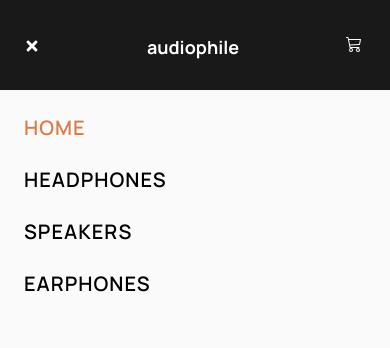
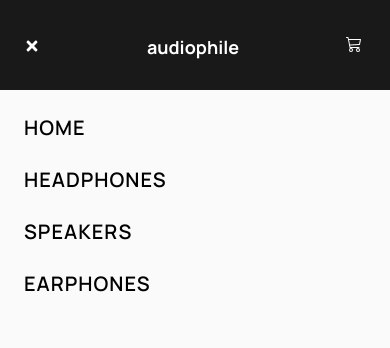
Before and after one commit to mrvicthor/audiophile-ecommerce, a Next.js app: page / in a window 390 px wide. Both pictures are taken after a click on the button "Menu". Shown: the top 348 px of the page. Built offline with nearby package versions, Linux system fonts and the light colour scheme.

Commit message:
updated header

```diff
--- a/components/sidebar/index.tsx
+++ b/components/sidebar/index.tsx
@@ -9,7 +9,10 @@
   const [selected, setSelected] = useState<string>("home");
   const variants = {
     open: {
-      transition: { staggerChildren: 0.2, staggerDirection: 1 },
+      transition: {
+        staggerChildren: 0.2,
+        staggerDirection: 1,
+      },
     },
     closed: {
       transition: {
@@ -48,7 +51,7 @@
           className="lg:hidden sidebar"
         >
           <motion.ul
-            className="lg:hidden sidebar"
+            className="lg:hidden space-y-6"
             variants={variants}
             initial="closed"
             animate="open"
--- a/styles/globals.css
+++ b/styles/globals.css
@@ -55,6 +55,7 @@
     display: flex;
     width: 100vw;
     z-index: 10000;
+    height: 100vh;
     flex-direction: column;
     gap: 1.5rem;
     padding: 1.5rem;
```
